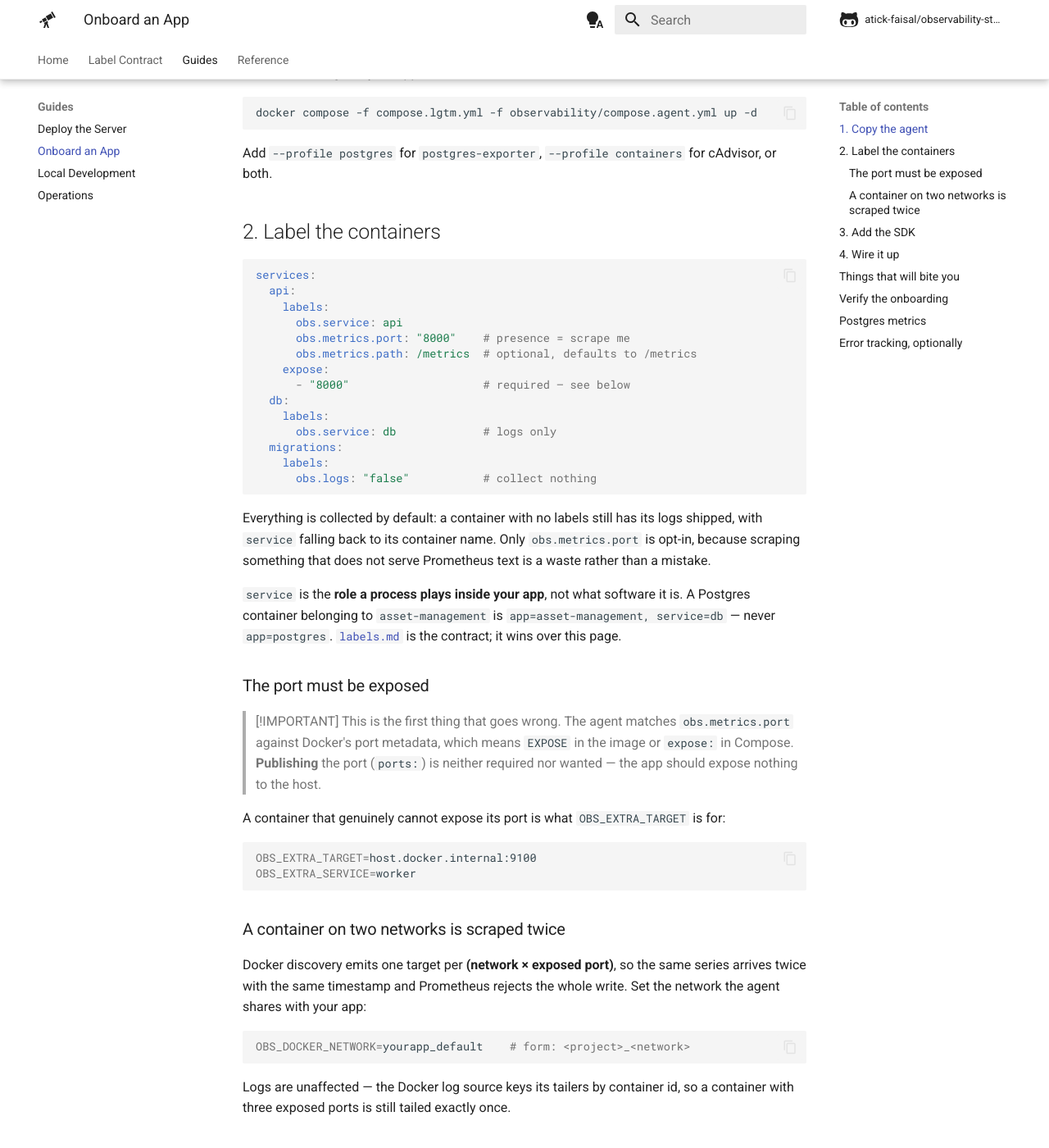
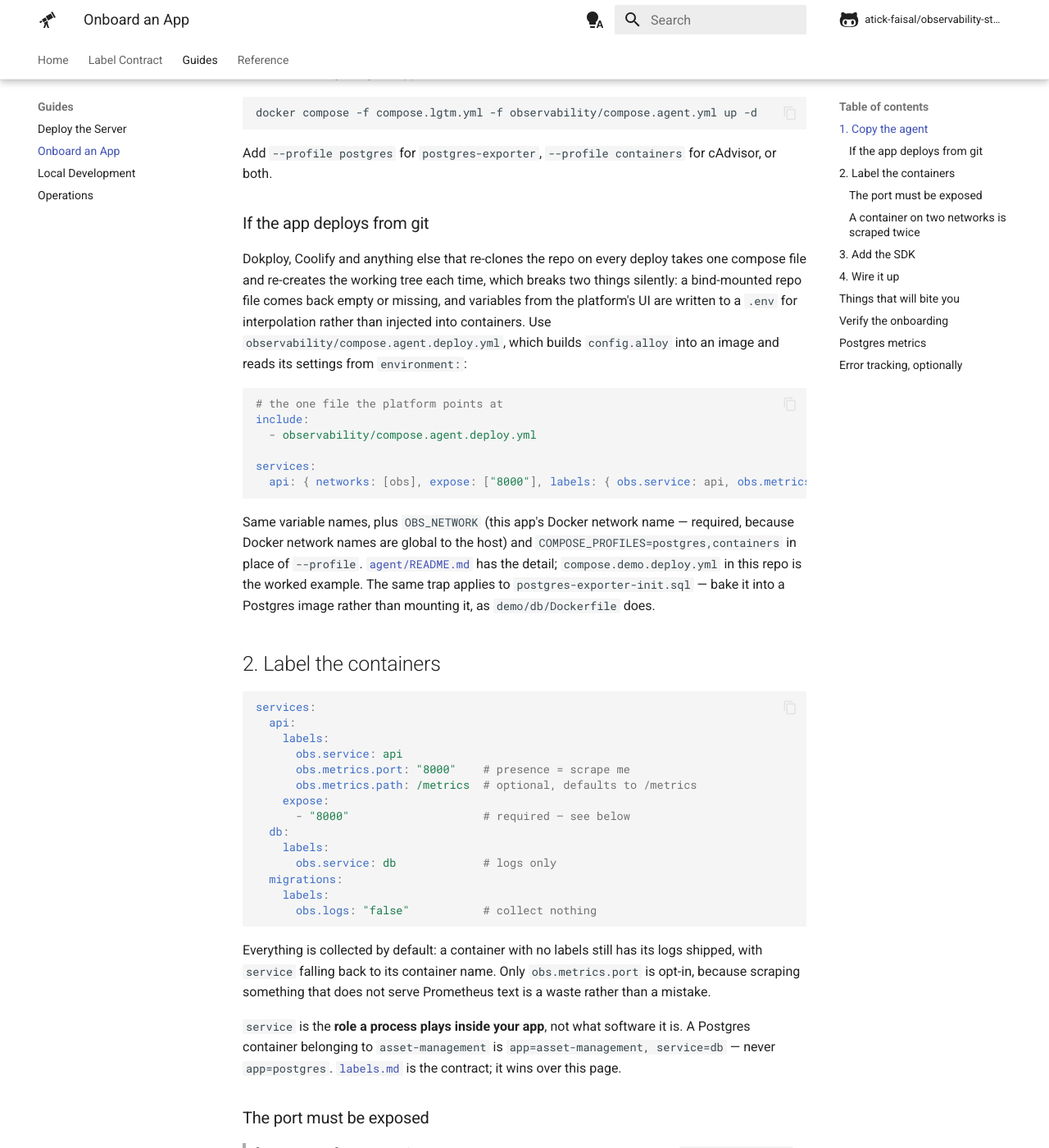
Before and after one commit to atick-faisal/observability-stack, an MkDocs documentation site: the page built from docs/onboard-app.md, in a window 1280 px wide and 1400 px high, scrolled down 925 px. Shown: the whole window at 82% size. Built offline with MkDocs 1.6.1 and Material for MkDocs 9.7.7, drawn with Linux system fonts in a browser that asks for light colours; comment, search, counter and statistics services are not loaded; some of the changed text lies outside the part shown.

Commit message:
✨ feat: make the agent deployable from git
agent/ only worked where you could bind-mount config.alloy from a checkout.
A platform that re-clones the repo on every deploy — Dokploy, Coolify — leaves
a mounted repo file empty or missing on the second one, and writes the
variables from its UI to a .env for interpolation rather than injecting them
into containers. The server half already builds its config into an image for
exactly this reason; the agent half never got the same treatment.

Dockerfile bakes config.alloy in. compose.agent.deploy.yml is the shape that
uses it: `include:` it from the app's compose file, settings from
`environment:`, `OBS_NETWORK` for the app's network and COMPOSE_PROFILES in
place of --profile. The seven variables with no sane default now fail the
render rather than producing an agent that pushes nowhere or labels every
series app="".

config.alloy's log_targets gains the OBS_DOCKER_NETWORK keep-rule that
metrics_targets already had. Unset still matches every network, so nothing
existing changes — but on a box running more than one thing, an agent that
tails every container and stamps its own app label on all of them is wrong,
and two apps with two agents each ship the other's logs under their own name.
The cost, documented: a container with no interface on that network is no
longer collected at all.

Co-Authored-By: Claude Opus 5 <noreply@anthropic.com>

````diff
--- a/docs/onboard-app.md
+++ b/docs/onboard-app.md
@@ -39,6 +39,29 @@ docker compose -f compose.lgtm.yml -f observability/compose.agent.yml up -d
 ```
 
 Add `--profile postgres` for `postgres-exporter`, `--profile containers` for cAdvisor, or both.
+
+### If the app deploys from git
+
+Dokploy, Coolify and anything else that re-clones the repo on every deploy takes one compose file
+and re-creates the working tree each time, which breaks two things silently: a bind-mounted repo
+file comes back empty or missing, and variables from the platform's UI are written to a `.env` for
+interpolation rather than injected into containers. Use `observability/compose.agent.deploy.yml`,
+which builds `config.alloy` into an image and reads its settings from `environment:`:
+
+```yaml
+# the one file the platform points at
+include:
+  - observability/compose.agent.deploy.yml
+
+services:
+  api: { networks: [obs], expose: ["8000"], labels: { obs.service: api, obs.metrics.port: "8000" } }
+```
+
+Same variable names, plus `OBS_NETWORK` (this app's Docker network name — required, because
+Docker network names are global to the host) and `COMPOSE_PROFILES=postgres,containers` in place of
+`--profile`. [`agent/README.md`](./agent.md) has the detail; `compose.demo.deploy.yml` in this repo
+is the worked example. The same trap applies to `postgres-exporter-init.sql` — bake it into a
+Postgres image rather than mounting it, as `demo/db/Dockerfile` does.
 
 ## 2. Label the containers
 
@@ -91,8 +114,14 @@ shares with your app:
 OBS_DOCKER_NETWORK=yourapp_default    # form: <project>_<network>
 ```
 
-Logs are unaffected — the Docker log source keys its tailers by container id, so a container with
-three exposed ports is still tailed exactly once.
+Exposing three ports is not the same problem: the Docker log source keys its tailers by container
+id, so that container is still tailed exactly once.
+
+`OBS_DOCKER_NETWORK` also **scopes log collection**, which is the reason to set it even where
+nothing is scraped twice. Unset, the agent tails every container on the host and stamps this app's
+identity on all of them — fine on a dedicated app host, wrong on a box that runs anything else, and
+on a box running two apps each agent ships the other's logs under its own name. The cost of setting
+it is that a container with no interface on that network is not collected at all.
 
 ## 3. Add the SDK
 
````
Also changed, not shown: agent/README.md (+59 -4 lines), compose.demo2.yml (+10 -10 lines), 4 other files.
